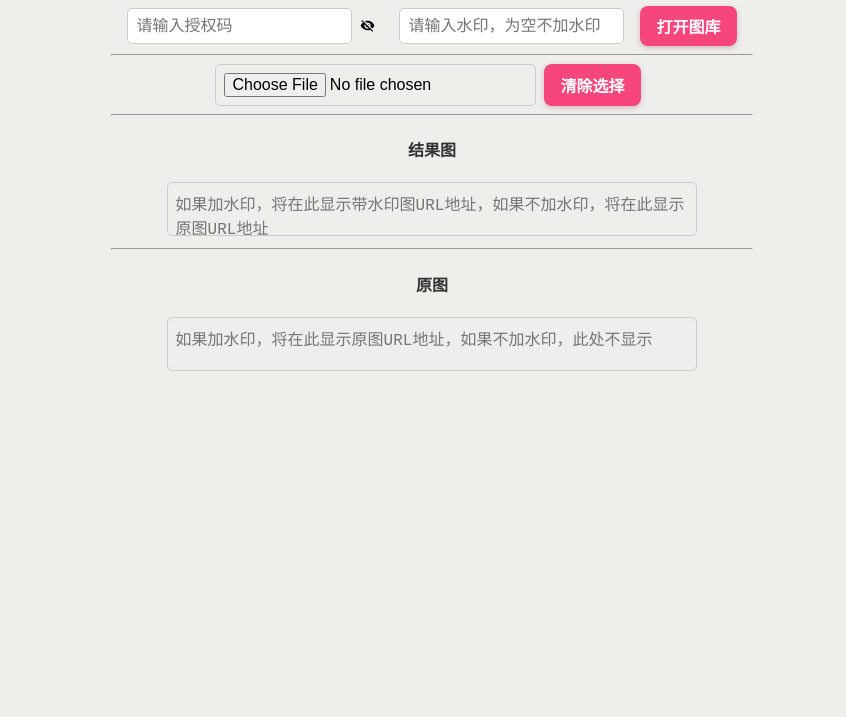
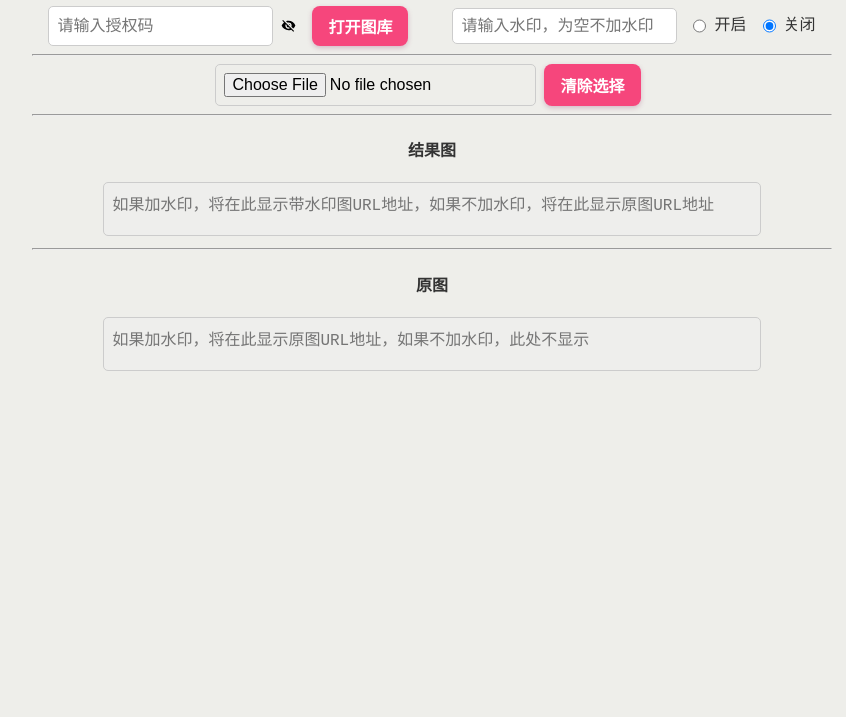
Before and after one commit to dingdangdog/image-oss, a plain HTML site: page web/index.html in a window 1280 px wide. Shown: the part 83-800 px from the top of the page, without its empty margins (208-1054 px from the left). Drawn offline with nearby package versions, Linux system fonts and the light colour scheme; files that its build step writes are made by us from their sources.

Commit message:
feat: 增加是否开启水印选择

```diff
--- a/web/index.html
+++ b/web/index.html
@@ -7,9 +7,9 @@
     <meta name="viewport" content="width=device-width, initial-scale=1">
     <meta http-equiv="Content-Type" content="text/html; charset=utf-8"/>
     <script src="https://cdn.bootcss.com/jquery/3.4.1/jquery.min.js"></script>
-    <link href="common.css" rel="stylesheet">
-    <link href="alert-cus.css" rel="stylesheet">
-    <script src="alert-cus.js"></script>
+    <link href="css/common.css" rel="stylesheet">
+    <link href="css/alert-cus.css" rel="stylesheet">
+    <script src="js/alert-cus.js"></script>
 </head>
 
 <body style="background-color: #eeeeea;">
@@ -25,12 +25,18 @@
             <input type="password" name="key" id="key" placeholder="请输入授权码"/>
             <img src="./icons/eye.svg" class="icon" id="key-eye" onclick="hiddenKey()"/>
             <img src="./icons/eye-off.svg" class="icon" id="key-eye-off" onclick="showKey()"/>
+            <button onclick="openRp()">打开图库</button>
         </div>
+    </div>
+    <div class="setting-row">
         <div class="row">
-<!--            <label for="watermark">水印设置：</label>-->
+            <!--            <label for="watermark">水印设置：</label>-->
             <input type="text" name="watermark" id="watermark" placeholder="请输入水印，为空不加水印"/>
+            <input type="radio" id="open-watermark" name="watermark2" value="1" style="margin: 0 0.5rem 0 1rem" onclick="checkWater(1)"/>
+            <label for="open-watermark" style="display: flex;align-items: center">开启</label>
+            <input type="radio" id="close-watermark" name="watermark2" value="2" style="margin: 0 0.5rem 0 1rem" checked onclick="checkWater(2)"/>
+            <label for="close-watermark" style="display: flex;align-items: center">关闭</label>
         </div>
-        <button onclick="openRp()">打开图库</button>
     </div>
 
     <hr/>
@@ -69,6 +75,7 @@
     const serverUrl = protocol + "//" + host;
     // 服务地址
     const baseApiUrl = serverUrl + "/api/";
+    let watermark2 = 2;
     // 本地API测试配置
     // const baseApiUrl = "http://localhost:11033/";
 
@@ -91,7 +98,9 @@
         var formData = new FormData();
         formData.append("key", $("#key").val());
         formData.append("file", $("#uploadImage")[0].files[0]);
-        formData.append("waterMark", $("#watermark").val());
+        if (watermark2 === 1) {
+            formData.append("waterMark", $("#watermark").val());
+        }
         $.ajax({
             url: baseApiUrl + "upload",
             type: "POST",
@@ -167,6 +176,10 @@
         $("#key-eye-off")[0].style.display = "none";
         $("#key")[0].type = "text"
     }
+
+    function checkWater(value) {
+        watermark2 = value;
+    }
 </script>
 
 </html>
```
